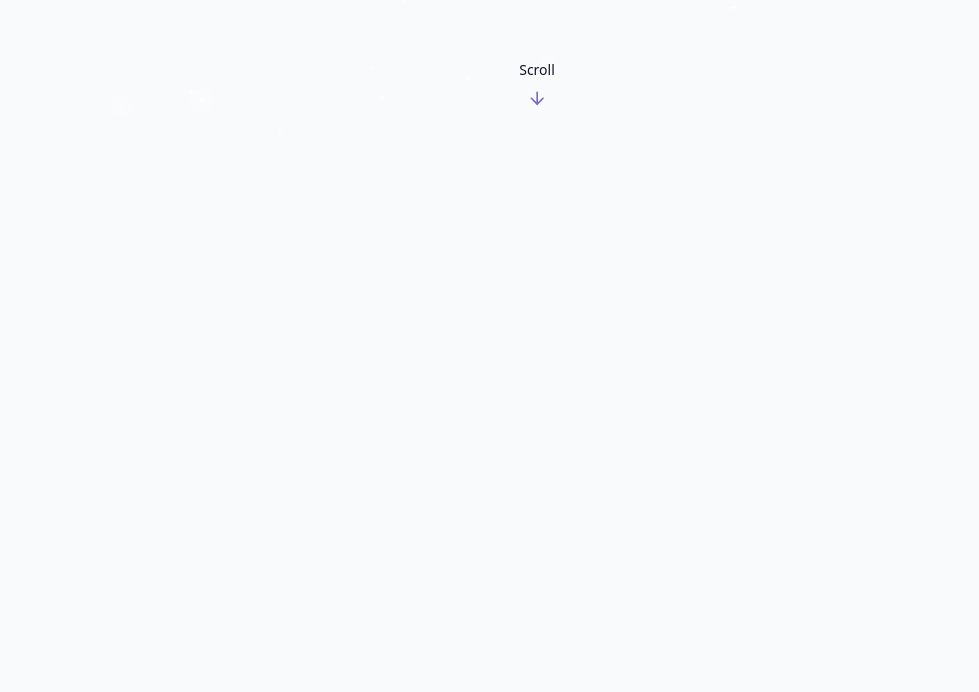
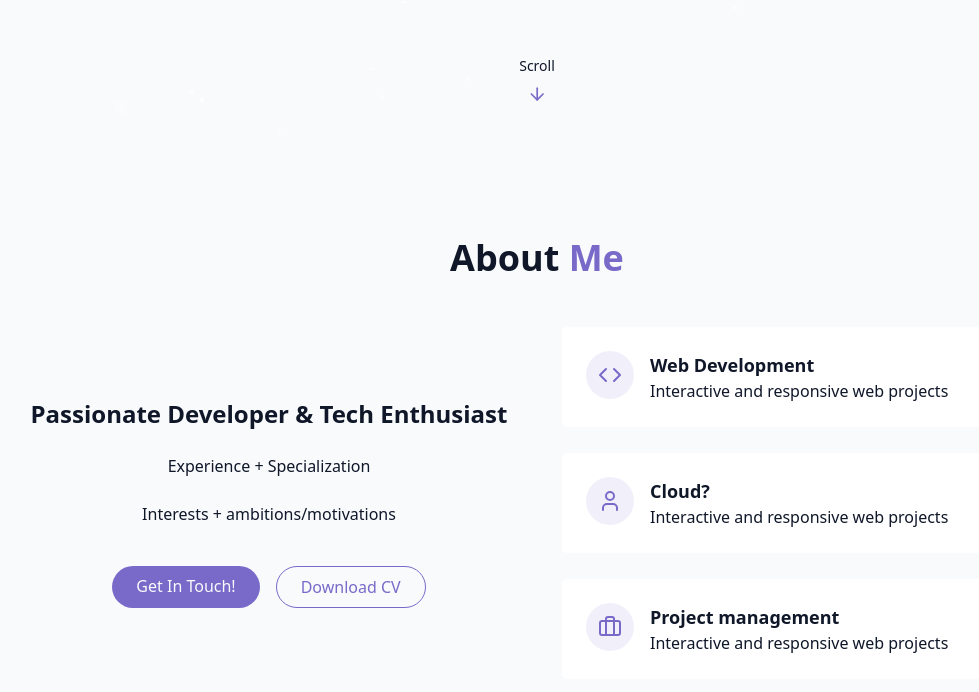
Before and after one commit to shashayanyan/react-pf, a React (Vite) app: page / in a window 1280 px wide. Shown: the part 658-1350 px from the top of the page, without its empty margins (103-1082 px from the left). Before the commit the page ends 800 px from the top, so only its background shows below. Built offline with nearby package versions, Linux system fonts and the light colour scheme.

Commit message:
About section setup -- texts not correct

```diff
--- /dev/null
+++ b/src/components/AboutSection.jsx
@@ -0,0 +1,85 @@
+import { Briefcase, Code, User } from "lucide-react"
+
+export const AboutSection = () => {
+    return <section id="about" className="py-24 px-4 relative">
+        <div className="containter mx-auto max-w-5xl">
+            <h2 className="text-3xl md:text-4xl font-bold mb-12 text-center">
+                About <span className="text-primary"> Me </span>
+            </h2>
+            <div className="grid grid-cols-1 md:grid-cols-2 gap-12 items-center">
+                <div className="space-y-6">
+                    <h3 className="text-2xl font-semibold">
+                        Passionate Developer & Tech Enthusiast
+                    </h3>
+
+                    <p className="text-muted-foreground ">
+                        Experience + Specialization
+                    </p>
+
+                    <p className="text-muted-foreground ">
+                        Interests + ambitions/motivations
+                    </p>
+
+                    <div className="flex flex-col sm:flex-row gap-4 pt-4 justify-center">
+                        <a href="#contact" className="cosmic-button">
+                            Get In Touch!
+                        </a>
+
+                        <a href="" className="px-6 py-2 rounded-full border border-primary text-primary hover:bg-primary/10 transition-colors duration-300">
+                            Download CV
+                        </a>
+                    </div>
+                </div>
+
+                <div className="grid grid-cols-1 gap-6">
+                    <div className="gradient-border p-6 card-hover">
+                        <div className="flex items-start gap-4">
+                            <div className="p-3 rounded-full bg-primary/10">
+                                <Code className="h-6 w-6 text-primary" />
+                            </div>
+                            <div className="text-left">
+                                <h4 className="font-semibold text-lg"> Web Development </h4>
+                                <p className="text-muted-foreground">
+                                    Interactive and responsive web projects
+                                </p>
+
+                            </div>
+
+                        </div>
+                    </div>
+                    <div className="gradient-border p-6 card-hover">
+                        <div className="flex items-start gap-4">
+                                <div className="p-3 rounded-full bg-primary/10">
+                                    <User className="h-6 w-6 text-primary" />
+                                </div>
+                                <div className="text-left">
+                                    <h4 className="font-semibold text-lg"> Cloud? </h4>
+                                    <p className="text-muted-foreground">
+                                        Interactive and responsive web projects
+                                    </p>
+
+                                </div>
+                            </div>
+                    </div>
+                    <div className="gradient-border p-6 card-hover">
+                        <div className="flex items-start gap-4">
+                                <div className="p-3 rounded-full bg-primary/10">
+                                    <Briefcase className="h-6 w-6 text-primary" />
+                                </div>
+                                <div className="text-left">
+                                    <h4 className="font-semibold text-lg"> Project management </h4>
+                                    <p className="text-muted-foreground">
+                                        Interactive and responsive web projects
+                                    </p>
+
+                                </div>
+
+                            </div>
+                    </div>
+
+                </div>
+
+            </div>
+        </div>
+    </section>
+}
--- a/src/pages/Home.jsx
+++ b/src/pages/Home.jsx
@@ -2,6 +2,7 @@
 import { StarBackground } from "../components/StarBackground";
 import { ThemeToggle } from "../components/ThemeToggle";
 import { HeroSection } from "../components/HeroSection";
+import { AboutSection } from "../components/AboutSection";
 
 export const Home = () => {
     return <div className="min-h-screen bg-background text-foreground overflow-x-hidden">
@@ -14,6 +15,7 @@
         {/*Main */}
             <main>
                 <HeroSection />
+                <AboutSection />
             </main>
 
         {/*Footer */}
```
